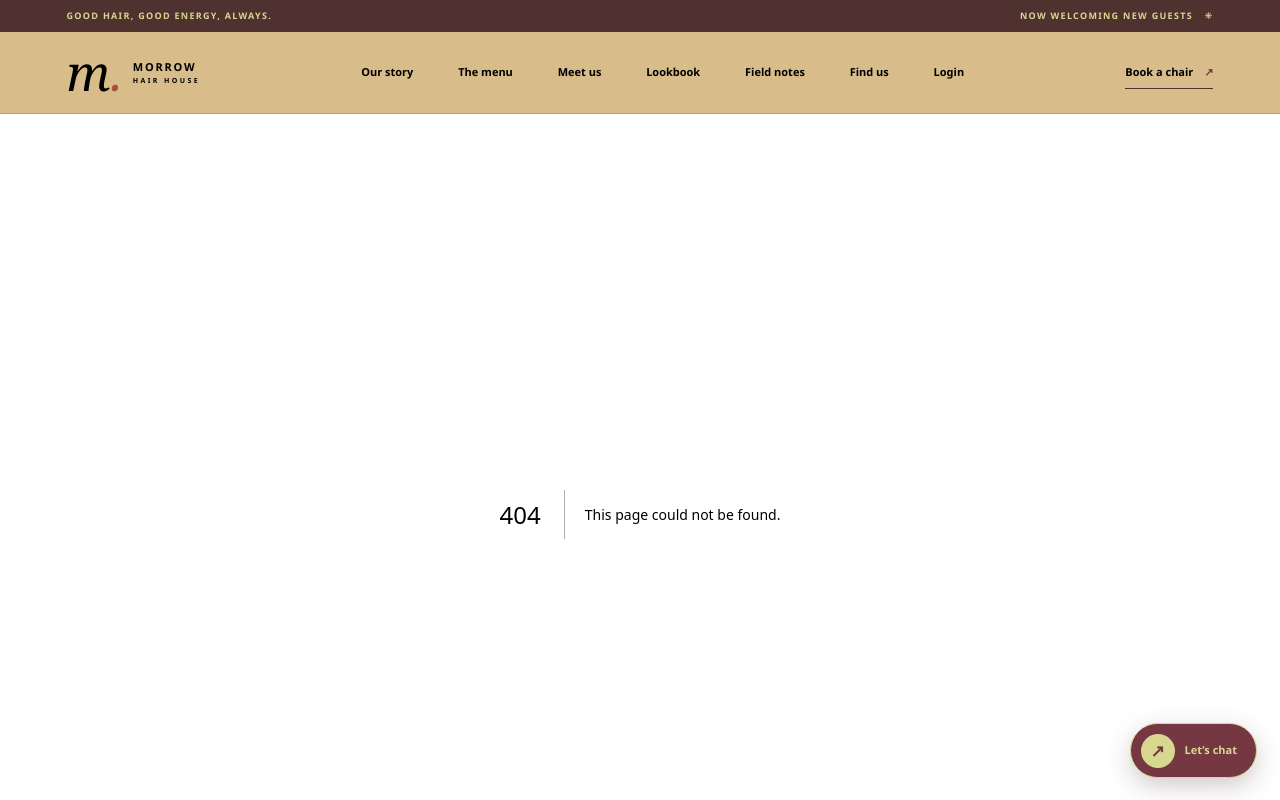
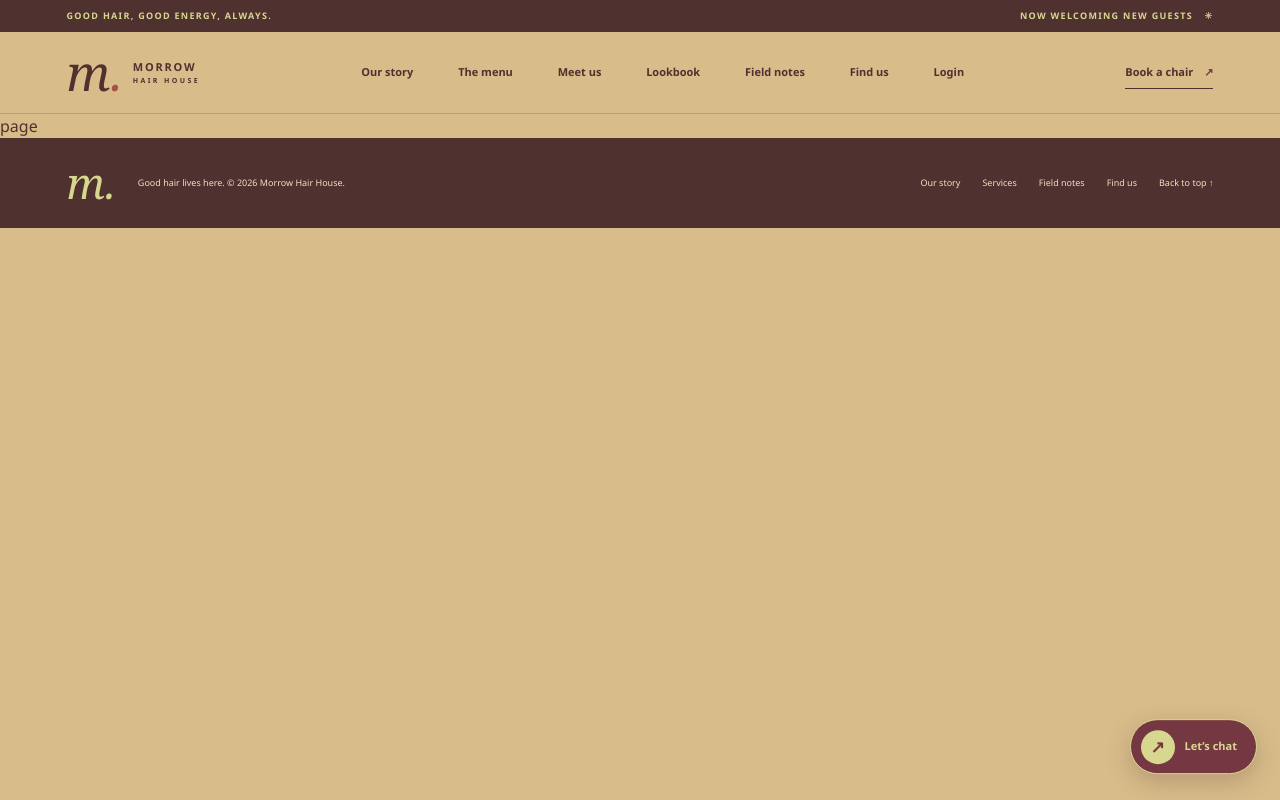
Before and after one commit to Cue-designs/salon-web, a Next.js app: page /names in a window 1280 px wide. Before the commit this address had no page. Shown: the top 800 px of the page. Built offline with nearby package versions, Linux system fonts and the light colour scheme.

Commit message:
fix  deployment build

```diff
--- /dev/null
+++ b/src/app/names/page.tsx
@@ -0,0 +1,5 @@
+const page = () => {
+  return <div>page</div>;
+};
+
+export default page;
```
